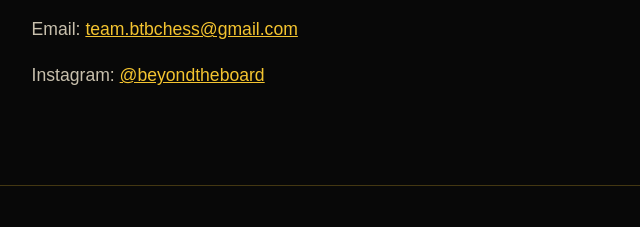
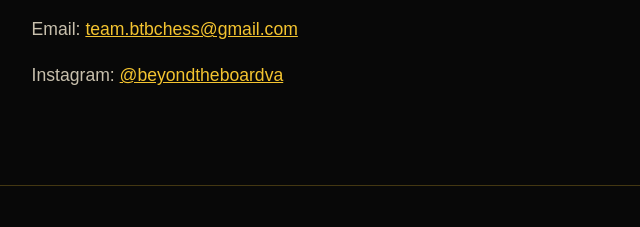
Before and after one commit to teambtbchess/beyond-the-board-site, a plain HTML site: page index.html in a window 1280 px wide. Shown: the part 2697-2924 px from the top of the page, 58-698 px from the left. Drawn offline with Linux system fonts and the light colour scheme.

Commit message:
Update index.html

```diff
--- a/index.html
+++ b/index.html
@@ -83,7 +83,7 @@
       <p class="eyebrow">Contact</p>
       <h2>Bring Beyond the Board to your school or community.</h2>
       <p>Email: <a href="mailto:beyondtheboardchess@gmail.com">team.btbchess@gmail.com</a></p>
-      <p>Instagram: <a href="https://instagram.com" target="_blank">@beyondtheboard</a></p>
+      <p>Instagram: <a href="https://instagram.com" target="_blank">@beyondtheboardva</a></p>
     </section>
   </main>
 
```
